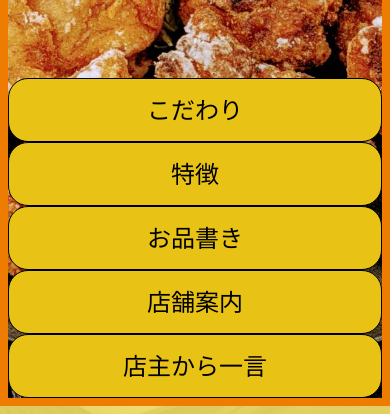
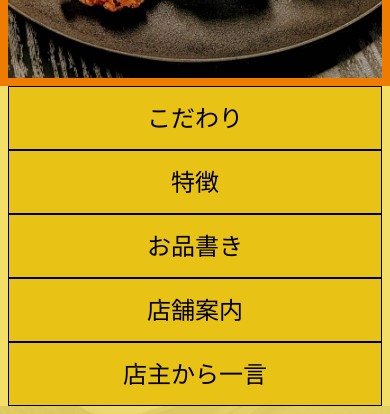
Before and after one commit to Yfcharte/wakanasyokudou, a plain HTML site: page index.html in a window 390 px wide. Shown: the part 430-844 px from the top of the page. Drawn offline with Linux system fonts and the light colour scheme; a web font is replaced by a local one.

Commit message:
Add files via upload

```diff
--- a/index.html
+++ b/index.html
@@ -19,10 +19,12 @@
     <div class="logo">
       <h1><img class="wakana_logo" src="wakanalogo.png"></h1>
     </div>
+  </header>
+  <div class="nav_back">
     <nav>
       <button><a href="#kodawari">こだわり</a></button><button><a href="#tokutyou">特徴</a></button><button><a href="#osinagaki">お品書き</a></button><button ><a href="#tenpoannai">店舗案内</a></button><button><a href="#hitokoto">店主から一言</a></button>
-      </nav>
-  </header>
+    </nav>
+  </div>
 <!-- セクション１ -->
   <section class=" sect s1" id="kodawari">
     <div class="h_back h2_back1"><h2 class="small_title">こだわり</h2></div>
--- a/style.css
+++ b/style.css
@@ -234,9 +234,15 @@ footer{
   width:300px;
   height:300px;
 }
+.nav_back{
+  background:rgba(243, 222, 103) ;
+}
+nav{
+  margin:auto;
+  width: calc(100% - 16px);
+}
 button{
   width:100%;
-  border-radius:20px;
 }
 .small_title{
   font-size:84px;
```
